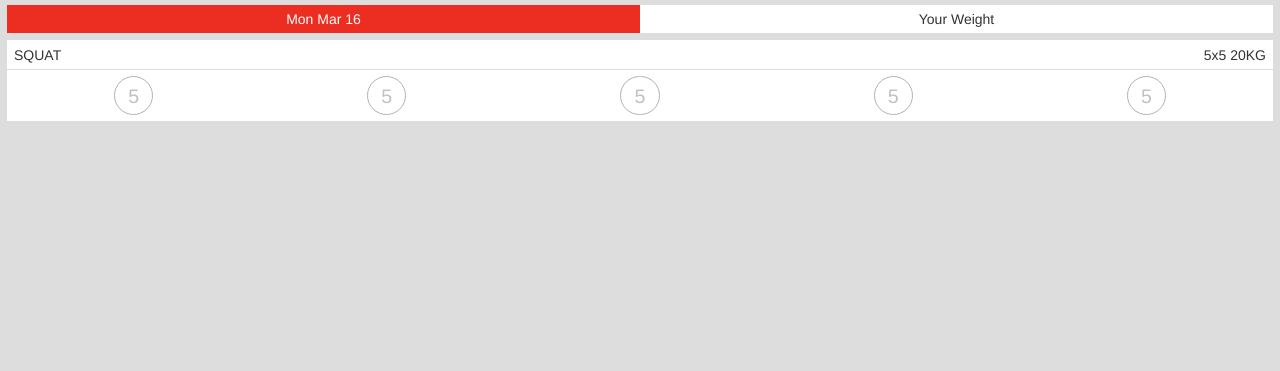
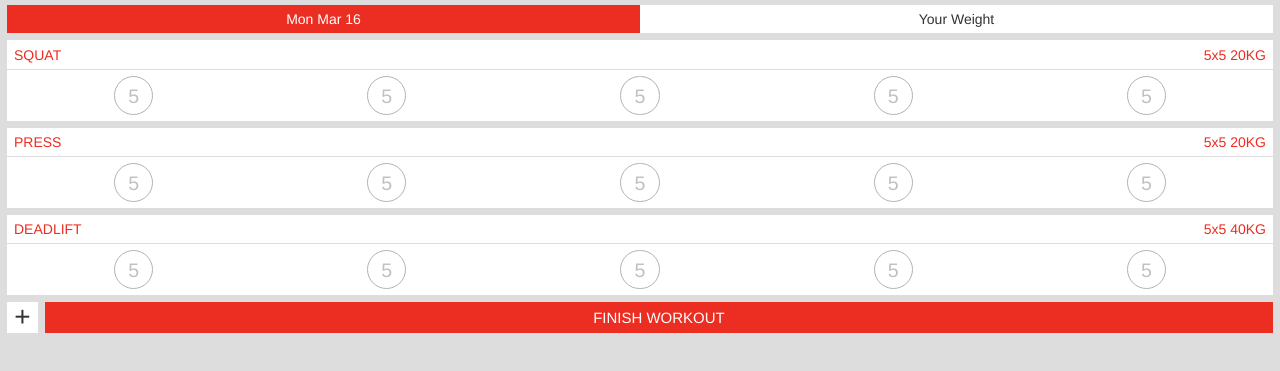
Before and after one commit to TheJegan/workout, a plain HTML site: page index.html in a window 1280 px wide. Shown: the part 53-424 px from the top of the page. Drawn offline with nearby package versions, Linux system fonts and the light colour scheme.

Commit message:
Added orange dumbell favicon, added html structure & styling for the footer, and a few style tweaks for the exercises

```diff
--- a/css/stronglift.css
+++ b/css/stronglift.css
@@ -1,6 +1,21 @@
 .clear
 {
  clear: both;
+}
+
+.layoutTable
+{
+ display: table;
+}
+
+.layoutRow
+{
+ display: table-row;
+}
+
+.layoutCell
+{
+ display: table-cell;
 }
 
 .navbar
@@ -64,8 +79,41 @@ body
  opacity: .3;
 }
 
+.footer
+{
+ width: 100%;
+ text-align: center;
+}
+
+.addExercises
+{
+ width: 1px;
+ padding-right: .5em;
+}
+
+.addExercises span
+{
+ display: inline-block;
+ background: #fff;
+ font-size: 2em;
+ line-height: 1.1em;
+ width: 1.1em;
+ height: 1.1em;
+}
+
+.finishWorkout
+{
+ font-size: 1.07em;
+ vertical-align: middle;
+}
+
 .solidBackground
 {
  background: #EC2D21;
  color: #fff;
 }
+
+.coloredText
+{
+ color: #EC2D21;
+}
--- a/index.html
+++ b/index.html
@@ -9,6 +9,7 @@
 		<!-- Bootstrap -->
 		<link href="css/bootstrap.min.css" rel="stylesheet">
 		<link href="css/stronglift.css" rel="stylesheet">
+		<link href="favicon.ico" rel="shortcut icon">
 
 		<!-- HTML5 shim and Respond.js for IE8 support of HTML5 elements and media queries -->
 		<!-- WARNING: Respond.js doesn't work if you view the page via file:// -->
@@ -51,7 +52,7 @@
 
 			<div id="exerciseContainer">
 				<div class="exercise row">
-			<div class="title">
+					<div class="title coloredText">
 						<span class="name">SQUAT</span>  <span class="weight">5x5 20KG</span>
 					</div>
 					<div class="sets">
@@ -67,12 +68,44 @@
 						<div class='clear'></div>
 					</div>
 				</div>
+			<div class="exercise row">
+				<div class="title coloredText">
+					<span class="name">PRESS</span>  <span class="weight">5x5 20KG</span>
+				</div>
+				<div class="sets">
+					<div class="repsContainer"><span class='reps'>5</span></div>
+					<div class="repsContainer"><span class='reps'>5</span></div>
+					<div class="repsContainer"><span class='reps'>5</span></div>
+					<div class="repsContainer"><span class='reps'>5</span></div>
+					<div class="repsContainer"><span class='reps'>5</span></div>
+					<div class='clear'></div>
+				</div>
+			</div>
+
+			<div class="exercise row">
+				<div class="title coloredText">
+					<span class="name">DEADLIFT</span>  <span class="weight">5x5 40KG</span>
+				</div>
+				<div class="sets">
+					<div class="repsContainer"><span class='reps'>5</span></div>
+					<div class="repsContainer"><span class='reps'>5</span></div>
+					<div class="repsContainer"><span class='reps'>5</span></div>
+					<div class="repsContainer"><span class='reps'>5</span></div>
+					<div class="repsContainer"><span class='reps'>5</span></div>
+					<div class='clear'></div>
+				</div>
+			</div>
+
+			<div class="row">
+				<div class="layoutTable footer">
+					<div class='layoutRow'>
+						<div class="addExercises layoutCell"><span>+</span></div>
+						<div class="finishWorkout solidBackground layoutCell"><span>FINISH WORKOUT</span></div>
+					</div>
+				</div>
 			</div>
 
 		</div>
-
-
-
 
 
 
```
Also changed, not shown: favicon.ico (added). Lines whose indentation alone changed are shown as unchanged.
